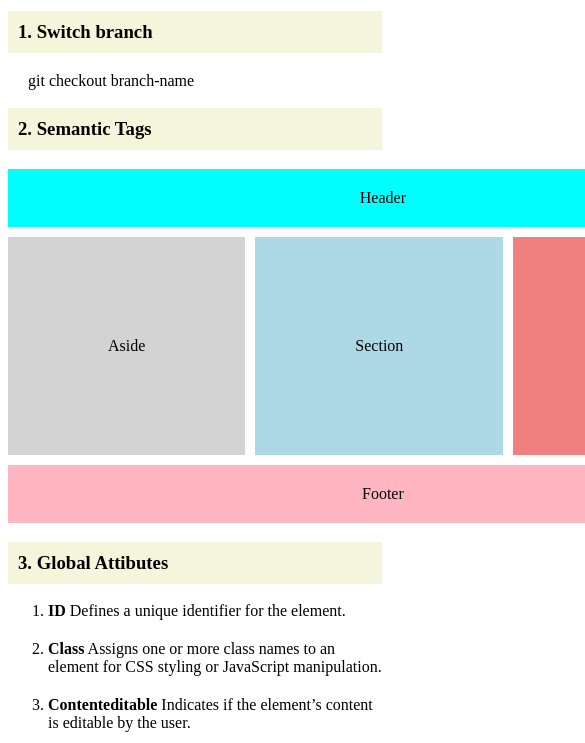
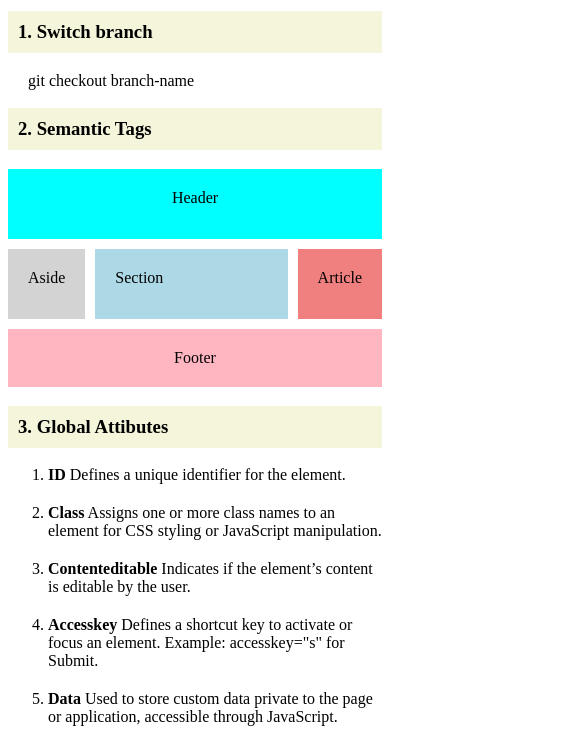
Before and after one commit to Avanthikaselvakumar/Test3-flex-grid, a plain HTML site: page index.html in a window 390 px wide. Shown: the part 89-832 px from the top of the page, 585 px wide, since content can reach past the window. Drawn offline with Linux system fonts and the light colour scheme.

Commit message:
modified css for responsive in all device

```diff
--- a/style.css
+++ b/style.css
@@ -44,21 +44,25 @@ li {
     padding: 20px;
     grid-column: 1/4;
     text-align: center;
+    height: 30px;
 }
 
 .aside {
     background-color: lightgrey;
-    padding: 100px;
+    padding: 20px;
+    height: 30px;
 }
 
 .section {
     background-color: lightblue;
-    padding: 100px;
+    padding: 20px;
+    height: 30px;
 }
 
 .article {
     background-color: lightcoral;
-    padding: 100px;
+    padding: 20px;
+    height: 30px;
 }
 
 .footer {
```
Also changed, not shown: index.html (+1 -1 lines).
